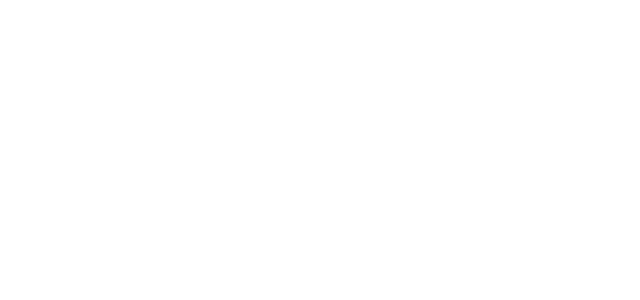
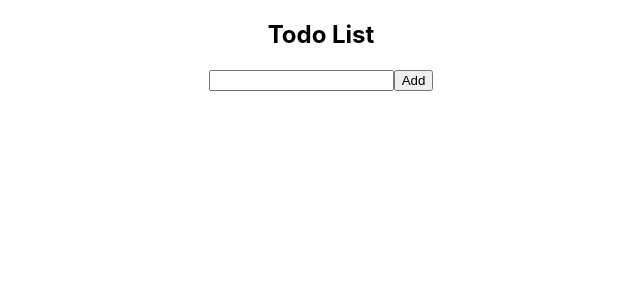
Before and after one commit to jarrod847/new-todo, a React (Create React App) app: page / in a window 1280 px wide. Shown: the top 300 px of the page, without its empty margins (319-959 px from the left). Built offline with nearby package versions, Linux system fonts and the light colour scheme.

Commit message:
todo list is now displayed with completion status and date created

```diff
--- a/src/App.js
+++ b/src/App.js
@@ -1,7 +1,17 @@
+import { useState } from "react";
 import "./App.css";
+import AddTodo from "./Components/addTodo";
+import TodoList from "./Components/todoList";
 
 function App() {
-  return <div className="App"></div>;
+  const [todoList, setTodoList] = useState([]);
+  return (
+    <div className="App">
+      <h2>Todo List</h2>
+      <AddTodo setTodoList={setTodoList} />
+      <TodoList todoList={todoList} />
+    </div>
+  );
 }
 
 export default App;
--- a/src/Components/addTodo.js
+++ b/src/Components/addTodo.js
@@ -1,15 +1,36 @@
 import React, { useState } from "react";
 
-const AddTodo = () => {
+const AddTodo = ({ setTodoList }) => {
   const [todo, setTodo] = useState({
     name: "",
     complete: false,
-    id: Date.now(),
+    id: Date(),
   });
+
+  const handleChange = (e) => {
+    setTodo({ ...todo, [e.target.name]: e.target.value });
+  };
+
+  const add = (todo) => {
+    setTodoList((old) => [...old, todo]);
+  };
 
   return (
     <div>
-      <input />
+      <form
+        onSubmit={(e) => {
+          e.preventDefault();
+          add(todo);
+          setTodo({ name: "", complete: false, id: Date() });
+        }}
+      >
+        <input
+          name="name"
+          value={todo.name}
+          onChange={(e) => handleChange(e)}
+        />
+        <button>Add</button>
+      </form>
     </div>
   );
 };
--- a/src/Components/todo.js
+++ b/src/Components/todo.js
@@ -1,11 +1,14 @@
 import React from "react";
 
 const Todo = ({ todo }) => {
+  const date = todo.id.split(" ");
   return (
     <div>
       <p>{todo.name}</p>
-      <p>{todo.complete}</p>
-      <p>{todo.date}</p>
+      <p>Completed: {todo.complete ? <div>True</div> : <div>False</div>}</p>
+      <p>
+        Created on: {date[1]} {date[2]} {date[3]}
+      </p>
     </div>
   );
 };
--- a/src/Components/todoList.js
+++ b/src/Components/todoList.js
@@ -1,8 +1,14 @@
 import React, { useState } from "react";
+import Todo from "./todo";
 
-const TodoList = () => {
-  const [todoList, setTodoList] = useState([]);
-  return <div></div>;
+const TodoList = ({ todoList }) => {
+  return (
+    <div>
+      {todoList.map((todo) => (
+        <Todo key={todo.id} todo={todo} />
+      ))}
+    </div>
+  );
 };
 
 export default TodoList;
```
